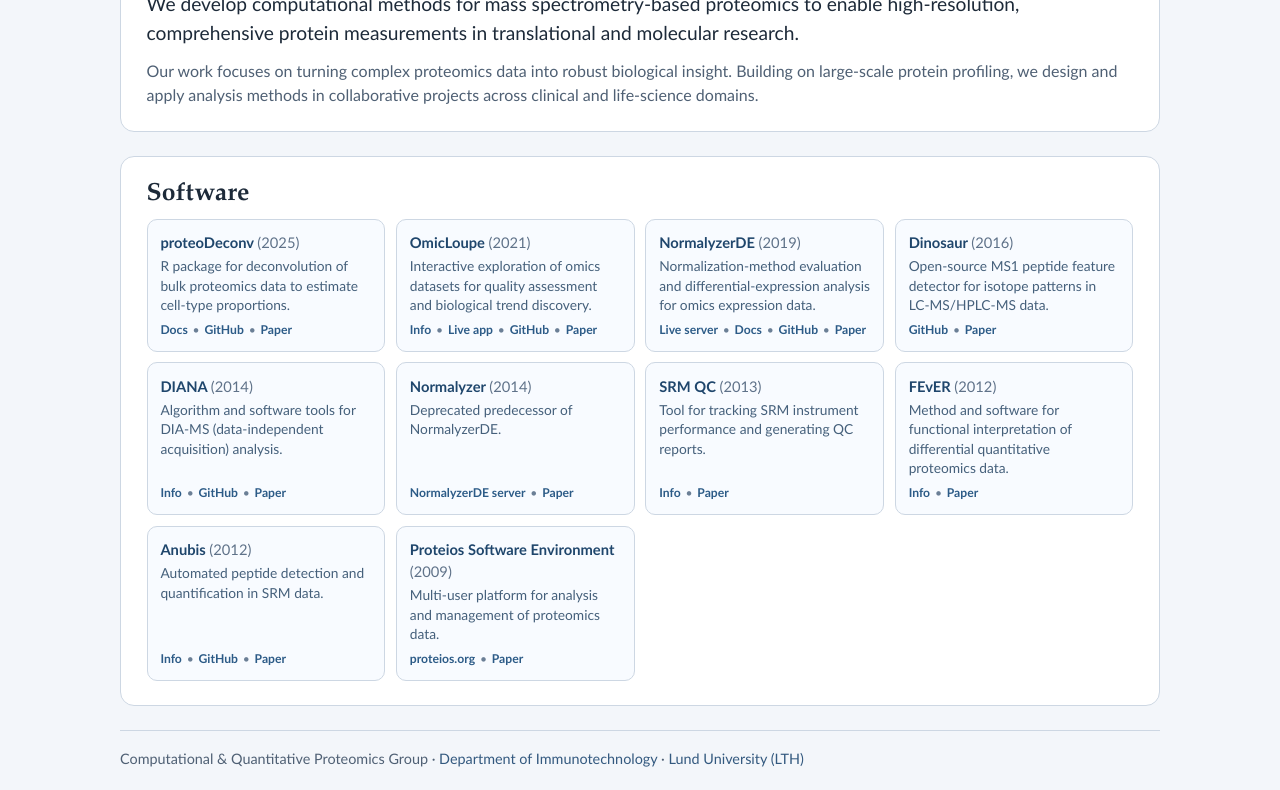
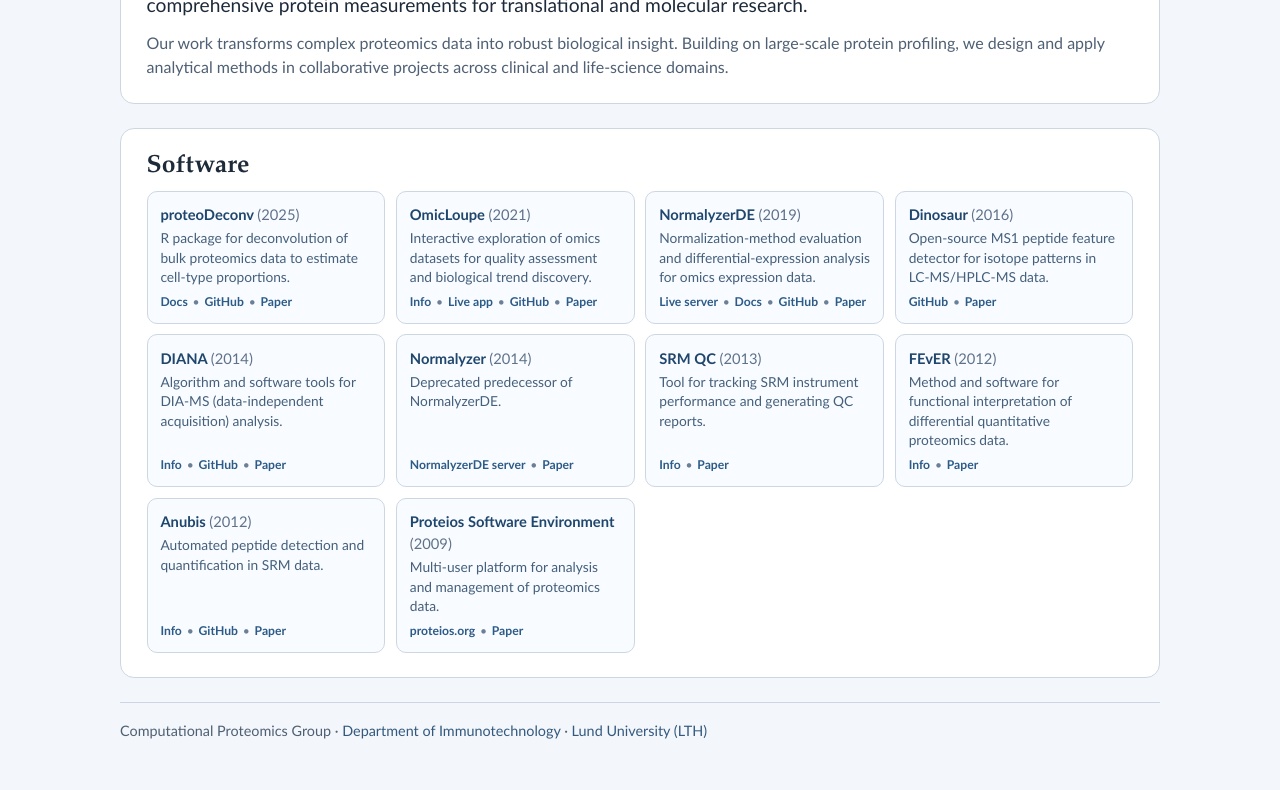
Before and after one commit to ComputationalProteomics/computationalproteomics.github.io, a plain HTML site: page index.html in a window 1280 px wide. Shown: the part 152-942 px from the top of the page. After the commit the page ends 897 px from the top, so only its background shows below. Drawn offline with Linux system fonts and the light colour scheme.

Commit message:
Update wording and styling

```diff
--- a/css/default.css
+++ b/css/default.css
@@ -22,7 +22,8 @@
 
 .page {
   width: min(1040px, 92vw);
-  margin: 2.5rem auto 3rem;
+  margin: 0 auto;
+  padding-top: 0.75rem;
   display: grid;
   gap: 1.5rem;
 }
@@ -188,7 +189,7 @@
 
 @media (max-width: 680px) {
   .page {
-    margin-top: 1.2rem;
+    padding-top: 0.6rem;
   }
 
   .hero,
--- a/index.html
+++ b/index.html
@@ -4,22 +4,19 @@
   <meta charset="utf-8">
   <meta name="viewport" content="width=device-width, initial-scale=1">
   <title>Computational Proteomics | Lund University</title>
-  <meta name="description" content="Software and resources from the Computational Proteomics / Quantitative Proteomics Group at the Department of Immunotechnology, Lund University (Faculty of Engineering, LTH).">
+  <meta name="description" content="Software and resources from the Computational Proteomics Group at the Department of Immunotechnology, Lund University (Faculty of Engineering, LTH).">
   <link rel="stylesheet" type="text/css" href="css/default.css">
 </head>
 <body>
   <main class="page">
     <header class="hero">
       <p class="eyebrow"><a class="eyebrow-link" href="https://www.immun.lth.se/" target="_blank" rel="noopener noreferrer">Department of Immunotechnology · Lund University</a></p>
-      <h1>Computational &amp; Quantitative Proteomics Group</h1>
+      <h1>Computational Proteomics Group</h1>
       <p class="lead">
-        We develop computational methods for mass spectrometry-based proteomics to enable high-resolution,
-        comprehensive protein measurements in translational and molecular research.
+        We develop computational methods for mass spectrometry-based proteomics, enabling high-resolution and comprehensive protein measurements for translational and molecular research.
       </p>
       <p class="summary">
-        Our work focuses on turning complex proteomics data into robust biological insight. Building on
-        large-scale protein profiling, we design and apply analysis methods in collaborative projects
-        across clinical and life-science domains.
+        Our work transforms complex proteomics data into robust biological insight. Building on large-scale protein profiling, we design and apply analytical methods in collaborative projects across clinical and life-science domains.
       </p>
     </header>
 
@@ -155,7 +152,7 @@
 
     <footer class="site-footer">
       <p>
-        Computational &amp; Quantitative Proteomics Group
+        Computational Proteomics Group
         ·
         <a href="https://www.immun.lth.se/" target="_blank" rel="noopener noreferrer">Department of Immunotechnology</a>
         ·
```
